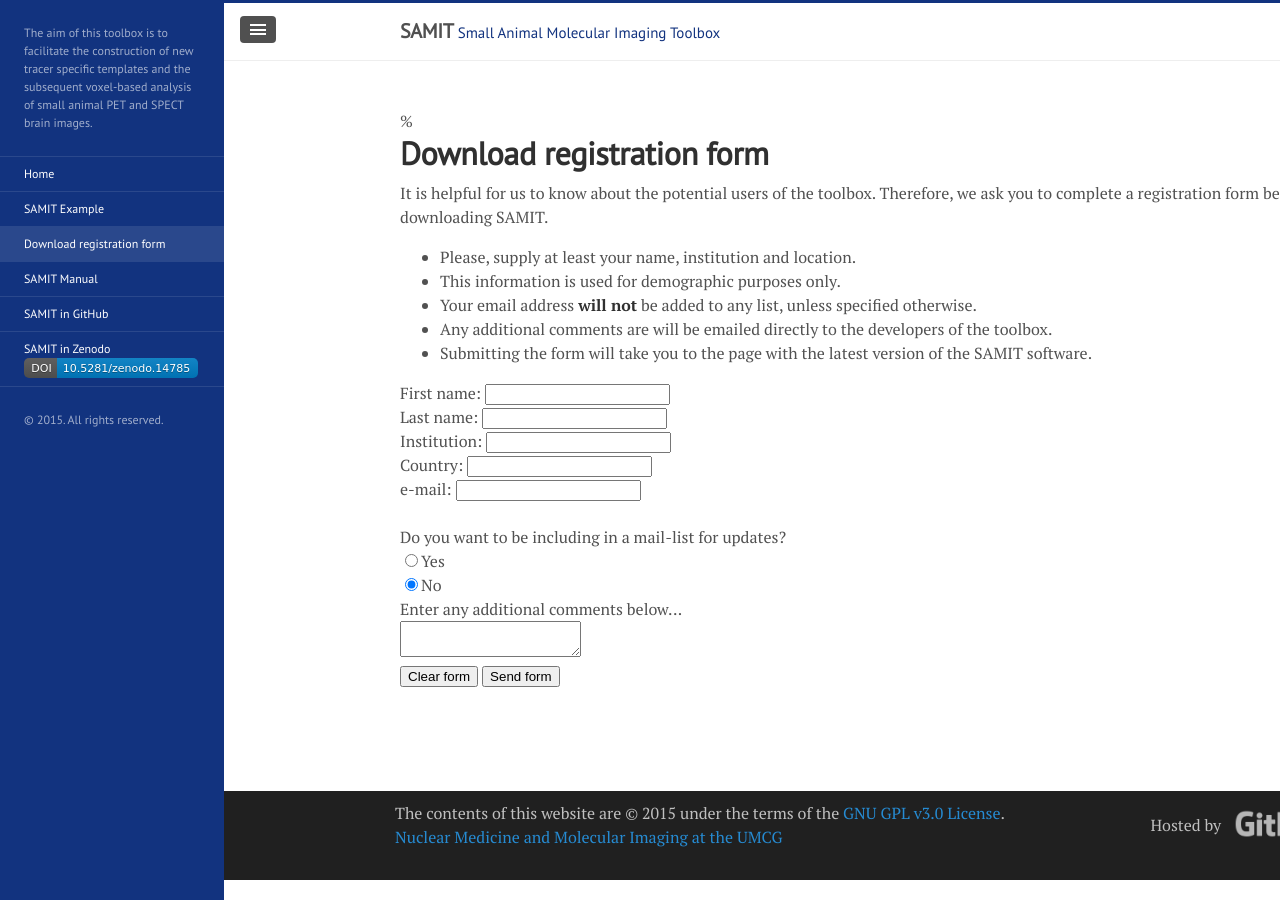
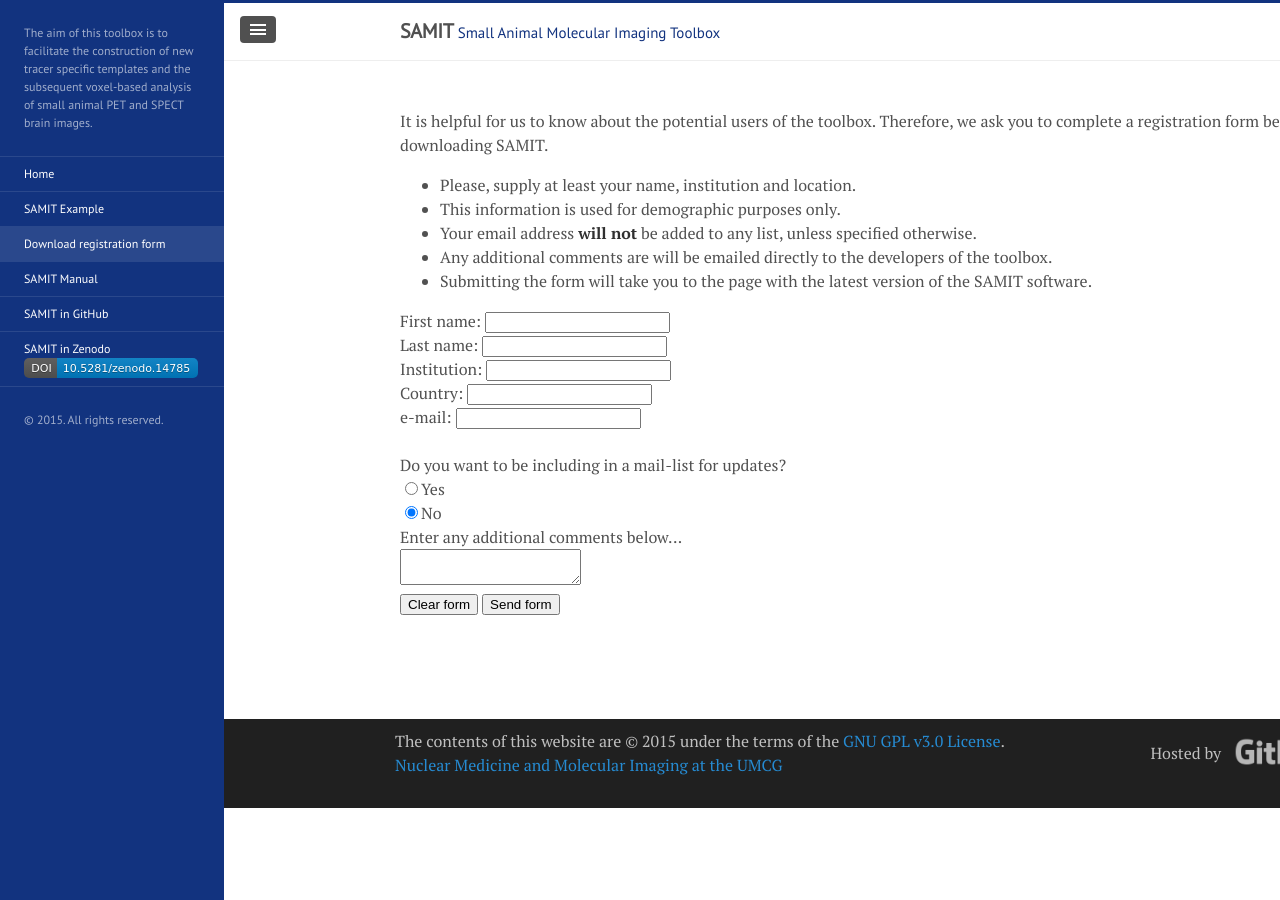
Before and after one commit to mic-umcg/samit, a Jekyll site: the page built from form.md, in a window 1280 px wide. Built offline with Jekyll 4.4.1, drawn with Linux system fonts in a browser that asks for light colours; Markdown is read by kramdown in place of the engine named in the settings.

Commit message:
Update page.html
H1 removed

```diff
--- a/_layouts/page.html
+++ b/_layouts/page.html
@@ -3,6 +3,8 @@
 ---
 
 <div class="page">
-%  <h1 class="page-title">{{ page.title }}</h1>
+<!-- Title is included at each page. To allow diferent title in the menu and in the page
+<h1 class="page-title">{{ page.title }}</h1>
+-->
   {{ content }}
 </div>
```
